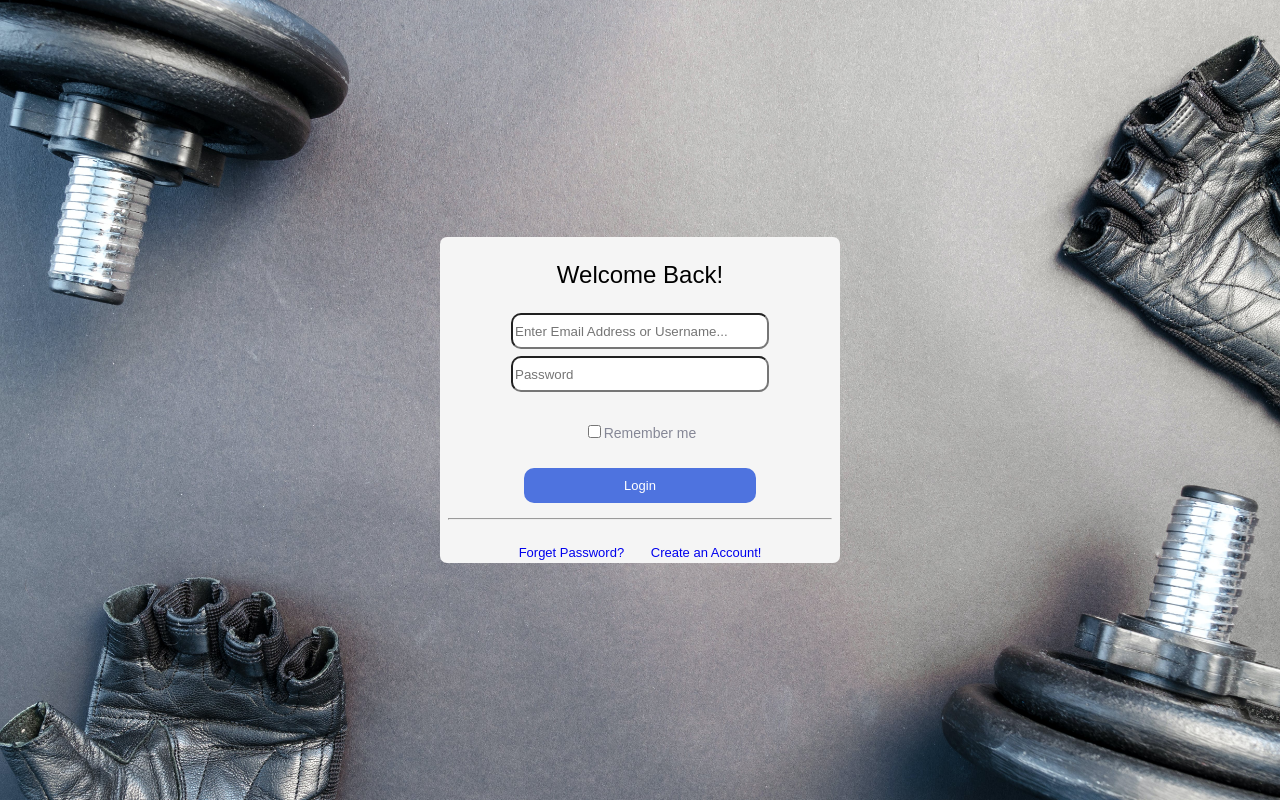
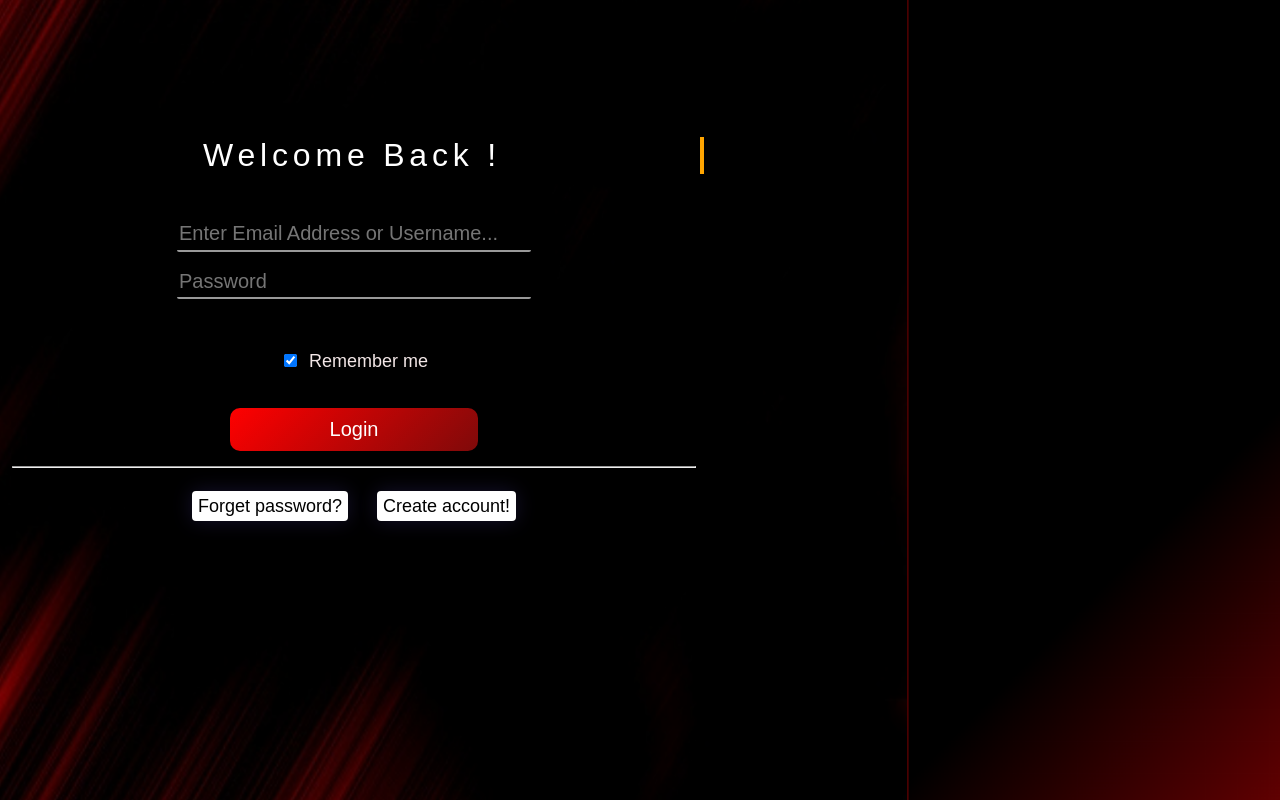
Before and after one commit to AdhamMontaser/FitNation, a PHP site: page /login.html in a window 1280 px wide. Run offline with PHP 8.4, Linux system fonts and the light colour scheme.

Commit message:
new login page adham

```diff
--- a/css/login.css
+++ b/css/login.css
@@ -1,51 +1,165 @@
-body, html {
-    height: 100%;
-    margin: 0;
-  display: flex;
-  justify-content: center;
-  align-items: center;
-  }
-
-  .bg {
-
-    background-image: url('../assets/img/login_bg.png');
-    height: 100%;
+.bg{
+    background-image: url('../assets/img/login_wallpaper.png');
     background-position: center;
     background-repeat: no-repeat;
     background-size: cover;
     background-attachment: fixed;
 
-  }
-  .form{
-    background-color:whitesmoke;
-    color: black;
-    font-family:sans-serif;
-    font-size: 24px;
+}
+.div1{
+
+    color: white;
+    font-family: 'Oswald', sans-serif;
+    font-size: 32px;
     text-align: center;
-    width: 400px;
+    width: 700px;
     border-radius: 7px;
+    position: absolute;
+    right: 45%;
+    bottom: 35%;
+
+
 
 
 
 
   }
-  #f{
+  #hyperlinks{
     font-size: 13px;
     margin: 10px 10px;
-
+    text-decoration: none;
   }
   #login-button{
-    font-size: 13px;
-    background-color: #4E73DF;
+    color: white;
+    font-size: 20px;
+    background-image: linear-gradient(135deg, rgb(255, 0, 0) 0%, rgba(18,18,18,1) 100%);
+    background-size: 200%;
     border: none;
     border-radius: 10px;
     padding: 10px 100px;
     text-decoration: none;
     cursor: pointer;
-    color: white;
-    transition: background-color 0.3s ease;
+
+
+    transition: 0.5s;
 
   }
   #login-button:hover{
-    background-color: #e74c3c;
+    background-position: right center;
   }
+  #username{
+    color: white;
+    font-size:20px;
+    width: 350px;
+    height: 30px;
+    border: none;
+    background: none;
+    outline: none;
+    margin-bottom: 7px;
+    border-bottom: 2px solid #999;
+    transition: border-bottom-color 0.3s ease;
+    border-radius: 2px;
+    }
+  #username:focus{
+    border-bottom-color: red;
+  }
+
+    #password{
+        color: white;
+        font-size:20px;
+        width: 350px;
+        height: 30px;
+        border: none;
+        background: none;
+        outline: none;
+        margin-bottom: 7px;
+        border-bottom: 2px solid #999;
+        transition: border-bottom-color 0.3s ease;
+        border-radius: 2px;
+      }
+      #password:focus{
+        border-bottom-color: red;
+      }
+      #rememberme{
+
+        font-size: 18px;
+        color: #f2e6e6;
+
+
+
+
+      }
+      #hline{
+        margin: 15px 8px
+      }
+      #forgetpass {
+        color: rgb(0, 0, 0);
+        background-color: rgba(255, 255, 255, 1);
+        border: 1px solid rgba(104, 85, 224, 1);
+        cursor: pointer;
+        border: 0;
+        border-radius: 4px;
+        font-weight: 50;
+        font-size: 18px;
+        margin: 0 10px;
+        width: 200px;
+        padding: 5px 6px;
+        box-shadow: 0 0 20px rgba(104, 85, 224, 0.2);
+        transition: 0.4s;
+        text-decoration: none;
+      }
+      #createacc {
+        font-size: 18px;
+        color: rgb(0, 0, 0);
+        background-color: rgba(255, 255, 255, 1);
+        border: 1px solid rgba(104, 85, 224, 1);
+        cursor: pointer;
+        border: 0;
+        border-radius: 4px;
+        font-weight: 50;
+        margin: 0 10px;
+        width: 200px;
+        padding: 5px 6px;
+        box-shadow: 0 0 20px rgba(104, 85, 224, 0.2);
+        transition: 0.4s;
+        text-decoration: none;
+      }
+      #forgetpass:hover {
+        color: white;
+
+        box-shadow: 0 0 20px rgba(209,137,5,0.6);
+        background-color: #d18905;
+      }
+      #createacc:hover {
+        color: white;
+
+        box-shadow: 0 0 20px rgba(209,137,5,0.6);
+        background-color: #d18905;
+      }
+
+      #welcomeback{
+         overflow: hidden;
+        border-right: .15em solid orange;
+        white-space: nowrap;
+        margin: 0 auto;
+        letter-spacing: .15em;
+        animation: typing 3s steps(40, end), blink-caret .75s step-end infinite;
+
+
+      }
+      @keyframes typing {
+        from {
+          width: 0;
+        }
+        to {
+          width: 100%;
+        }
+      }
+      @keyframes blink-caret {
+        from, to {
+          border-color: transparent;
+        }
+        50% {
+          border-color: orange;
+        }
+      }
--- a/login.html
+++ b/login.html
@@ -1,56 +1,73 @@
 <!DOCTYPE html>
 <html>
     <head>
-    <link rel="stylesheet" href="css/login.css" />
-    <title>login</title>
+        <link rel="stylesheet" href="css/login.css">
+        <script>
+
+const text = "Welcome Back !";
+const delay = 100;
+
+
+function typeWriter(text, i) {
+  const element = document.getElementById('typed-text');
+  if (i < text.length) {
+    element.innerHTML += text.charAt(i);
+    i++;
+    setTimeout(function() {
+      typeWriter(text, i);
+    }, delay);
+  } else {
+
+    element.style.borderRight = 'none';
+  }
+}
+
+
+window.onload = function() {
+  typeWriter(text, 0);
+};
+
+        </script>
+        <title>Login</title>
     </head>
     <body class="bg">
-    <div class="form">
-      <p>Welcome Back!</p>
+        <div class="div1">
+            <p id="welcomeback">Welcome Back !</p>
+            <br>
+
             <form action="">
-        <input
-          style="
-            width: 250px;
-            height: 30px;
-            border-radius: 10px;
-            margin-bottom: 7px;
-          "
+                <input id="username"
                     type="text"
                     name="uname"
                     placeholder="Enter Email Address or Username..."
                     />
-        <br />
-        <input
-          style="width: 250px; height: 30px; border-radius: 10px"
+                <br/>
+                <input id="password"
                     type="password"
                     name="pass"
                     placeholder="Password"
                 />
+
                     <p>
-          <input type="checkbox" name="rememberme" /><label
-            style="font-size: 14px; color: #858796"
-            >Remember me</label
-          >
+                        <input id="rememberme" type="checkbox" name="rememberme" checked/>
+                        <label id = "rememberme">Remember me</label>
                     </p>
+
                     <input id="login-button" type="submit" name="login" value="Login" />
-        <hr style="margin: 15px 8px" />
-        <a
-          id="f"
-          href="forgetpassword.html"
-          style="text-decoration: none"
-          onmouseover="style='text-decoration:underline'"
-          onmouseout="style='text-decoration:none'"
-          >Forget Password?</a
-        >
-        <a
-          id="f"
-          href="signup.html"
-          style="text-decoration: none"
-          onmouseover="style='text-decoration:underline'"
-          onmouseout="style='text-decoration:none'"
-          >Create an Account!</a
-        >
+                    <hr id = "hline"/>
+                    <a id="forgetpass" >Forget password?</a>
+                    <a id="createacc" href="signup.html" >Create account!</a>
+
+
+
+
+
+
+
             </form>
+
         </div>
+
     </body>
+
 </html>
```
Also changed, not shown: assets/img/login_wallpaper.png (added). Lines whose indentation alone changed are shown as unchanged.
